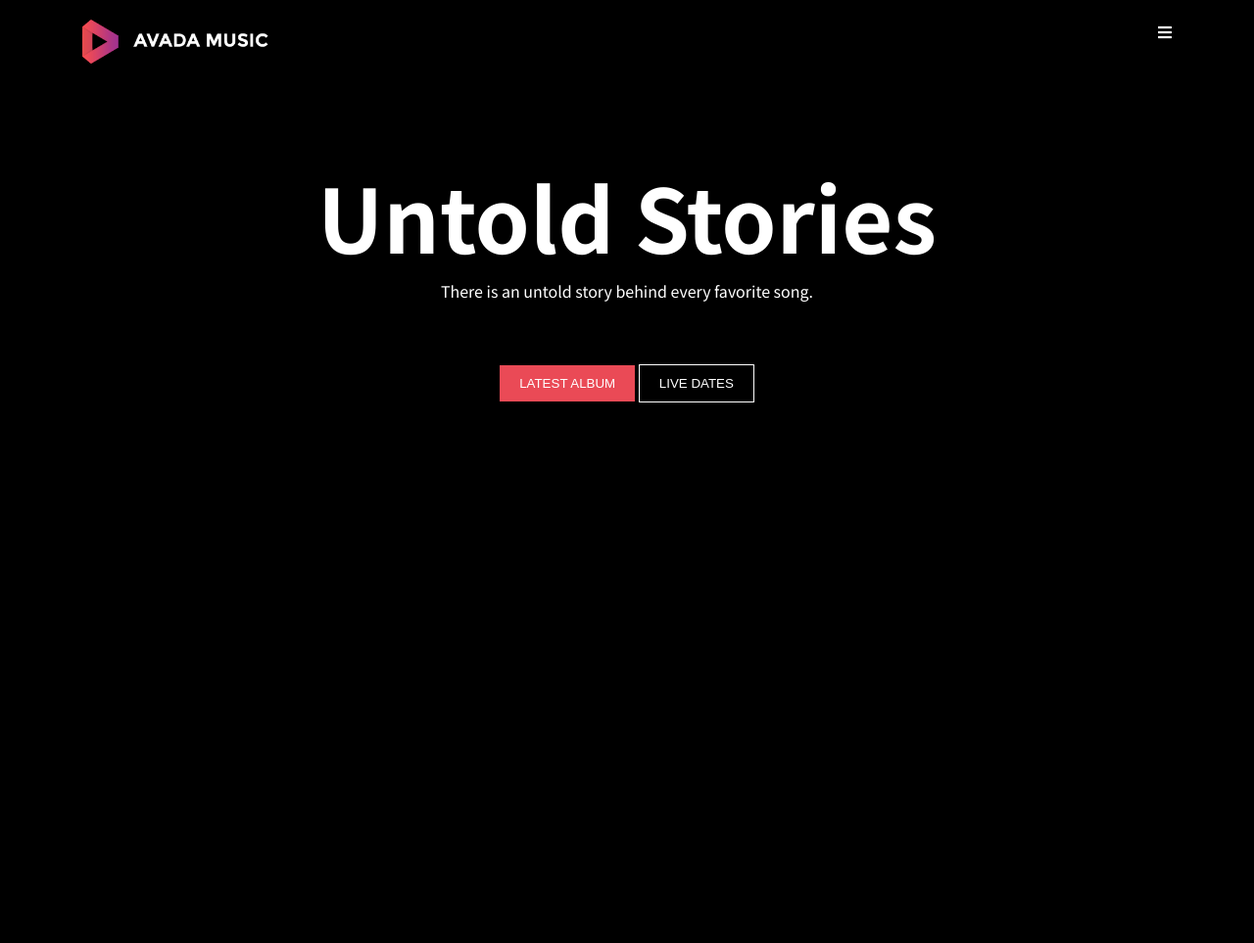
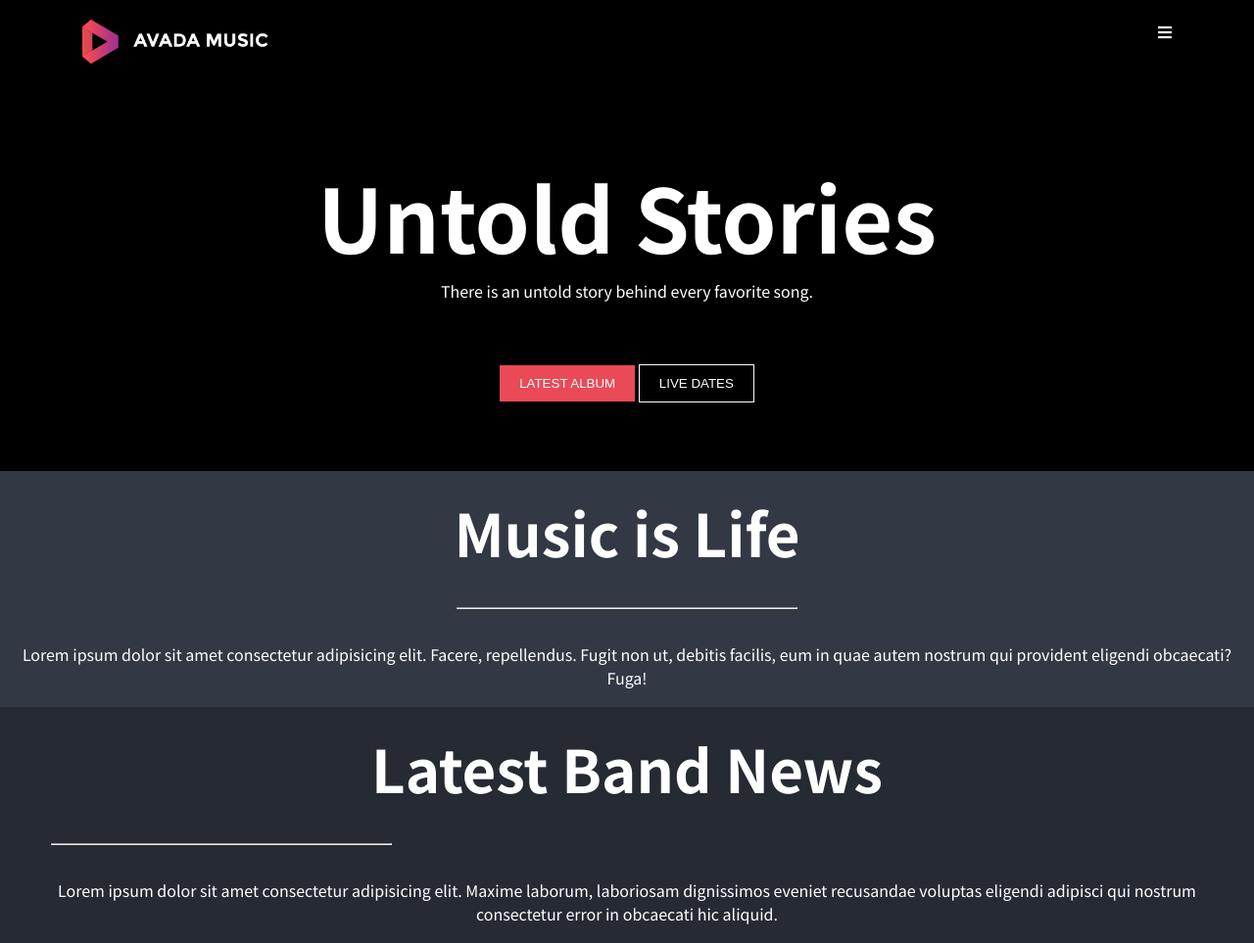
Before and after one commit to Cargalher/proj-html-vuejs, a PHP site: page / in a window 1280 px wide. Shown: the whole page at 98% size. Before the commit the page ends 411 px from the top, so only its background shows below. Run offline with PHP 8.4, Linux system fonts and the light colour scheme; some libraries are stand-ins or nearby versions.

Commit message:
section 1 and 2 main

```diff
--- a/dist/css/app.css
+++ b/dist/css/app.css
@@ -11,11 +11,18 @@
 }
 
 body {
-  background-color: black;
   color: white;
   font-family: "Noto Sans SC", sans-serif;
 }
 
+hr {
+  width: 28%;
+  margin: 34px;
+}
+
+header {
+  background-color: black;
+}
 header .navbar {
   display: flex;
   justify-content: space-between;
@@ -43,7 +50,32 @@ header .header_main .album_btn {
   background-color: #EA4A56;
   border: transparent;
 }
+header .header_main .album_btn:hover {
+  border: 5px solid #EA4A56;
+  cursor: pointer;
+}
 header .header_main .dates_btn {
   background-color: transparent;
   border: 1px solid white;
 }
+header .header_main .dates_btn:hover {
+  border: 5px solid white;
+  cursor: pointer;
+}
+
+main {
+  background-color: #323844;
+}
+main .music_is_life, main .latest_news {
+  display: flex;
+  flex-direction: column;
+  align-items: center;
+  text-align: center;
+  padding: 18px;
+}
+main .music_is_life h2, main .latest_news h2 {
+  font-size: 60px;
+}
+main .latest_news {
+  background-color: #252A33;
+}
--- a/index.html
+++ b/index.html
@@ -30,7 +30,27 @@
         </header>
         <!-- /#site_header -->
         <!-- #site_main -->
-        <main id="site_main"></main>
+        <main id="site_main">
+            <!-- section Music is Life -->
+            <section class="music_is_life">
+                <h2>Music is Life</h2>
+                <hr>
+                <p>Lorem ipsum dolor sit amet consectetur adipisicing elit. Facere, repellendus. Fugit non ut, debitis facilis, eum in quae autem nostrum qui provident eligendi obcaecati? Fuga!</p>
+            </section>
+            <!-- /section Music is Life -->
+            <!-- section Latest Band News -->
+            <section class="latest_news">
+                <div class="latest_news_top">
+                    <h2>Latest Band News</h2>
+                    <hr>
+                    <p>Lorem ipsum dolor sit amet consectetur adipisicing elit. Maxime laborum, laboriosam dignissimos eveniet recusandae voluptas eligendi adipisci qui nostrum consectetur error in obcaecati hic aliquid.</p>
+                </div>
+                <div class="latest_news_bottom"></div>
+            </section>
+            <!-- section Latest Band News -->
+            <section></section>
+            <section></section>
+        </main>
         <!-- /#site_main -->
         <!-- #site_footer -->
         <footer id="site_footer"></footer>
--- a/src/app.scss
+++ b/src/app.scss
@@ -2,3 +2,4 @@
 @import 'partials/variables';
 @import 'partials/common';
 @import 'partials/header';
+@import 'partials/main';
--- a/src/partials/_common.scss
+++ b/src/partials/_common.scss
@@ -9,7 +9,10 @@
     margin: auto;
 }
 body{
-    background-color: black;
     color: white;
     font-family: 'Noto Sans SC', sans-serif;
 }
+hr{
+    width: 28%;
+    margin: 34px;
+}
--- a/src/partials/_header.scss
+++ b/src/partials/_header.scss
@@ -1,5 +1,6 @@
 // Header
 header{
+    background-color: black;
     // background-image: url('../dist/img/home_slider.jpg');
     .navbar{
         display: flex;
@@ -27,10 +28,18 @@ header{
             background-color: $color_btn_album;
             border: transparent;
         }
+        .album_btn:hover{
+            border:5px solid $color_btn_album;
+            cursor: pointer;
+        }
         .dates_btn{
             background-color: transparent;
             border:1px solid white;
         }
+        .dates_btn:hover{
+            border:5px solid white;
+            cursor: pointer;
+        }
     }
 
 }
--- /dev/null
+++ b/src/partials/_main.scss
@@ -0,0 +1,20 @@
+main{
+    background-color: #323844;
+    // section_1
+    .music_is_life, .latest_news{
+        display: flex;
+        flex-direction: column;
+        align-items: center;
+        text-align: center;
+        padding: 18px;
+        h2{
+            font-size: 60px;
+
+        }
+    }
+    // section_2
+    .latest_news{
+        background-color: #252A33;
+
+    }
+}
```
